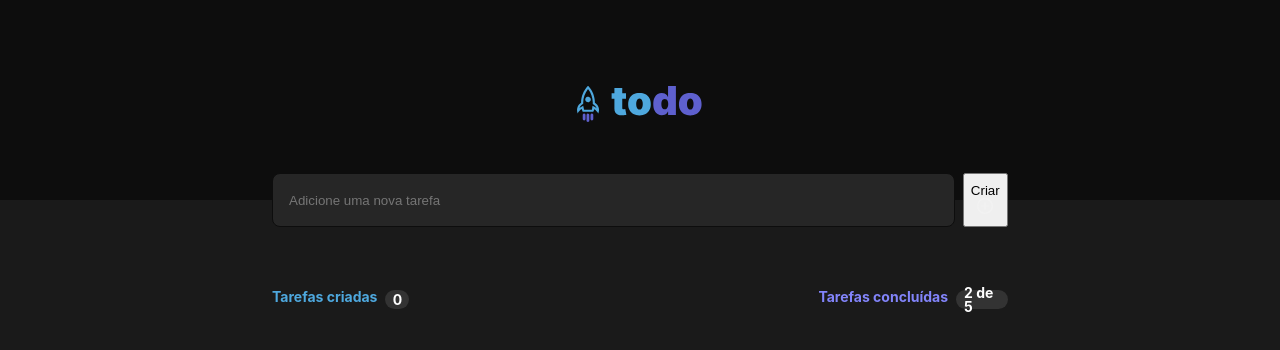
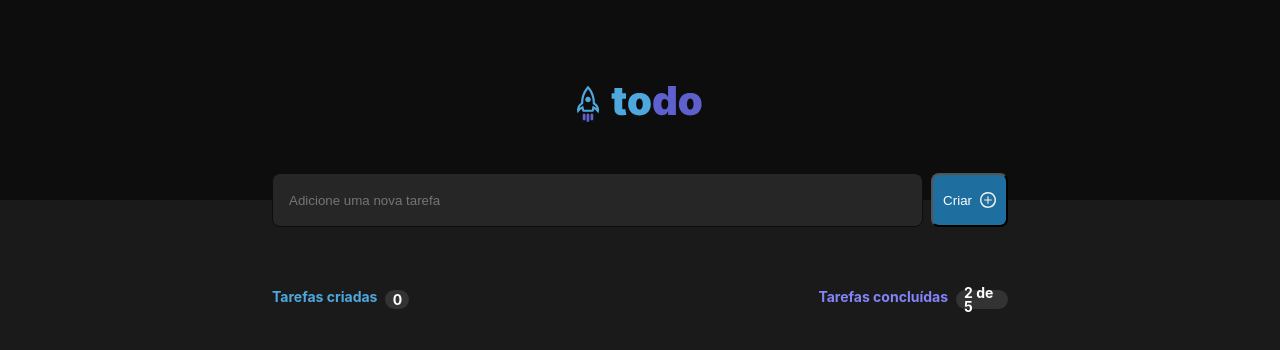
Before and after one commit to Italo-Morais/project-toDoList, a React (Vite) app in the folder to-do-list/: page / in a window 1280 px wide. Shown: the top 350 px of the page. Built offline with nearby package versions, Linux system fonts and the light colour scheme.

Commit message:
add css module in button

```diff
--- a/to-do-list/src/components/Header/index.tsx
+++ b/to-do-list/src/components/Header/index.tsx
@@ -36,7 +36,10 @@ export function Header({onAddTask}: HeaderProps) {
             value={titleTasks}
             onChange={handleChangeInput}
           />
-          <button><span>Criar</span><img src={plus} alt="" /></button>
+          <button className={styles.buttonTasks}>
+            <span>Criar</span>
+            <img src={plus} alt="" />
+          </button>
         </div>
       </form>
     </>
```
